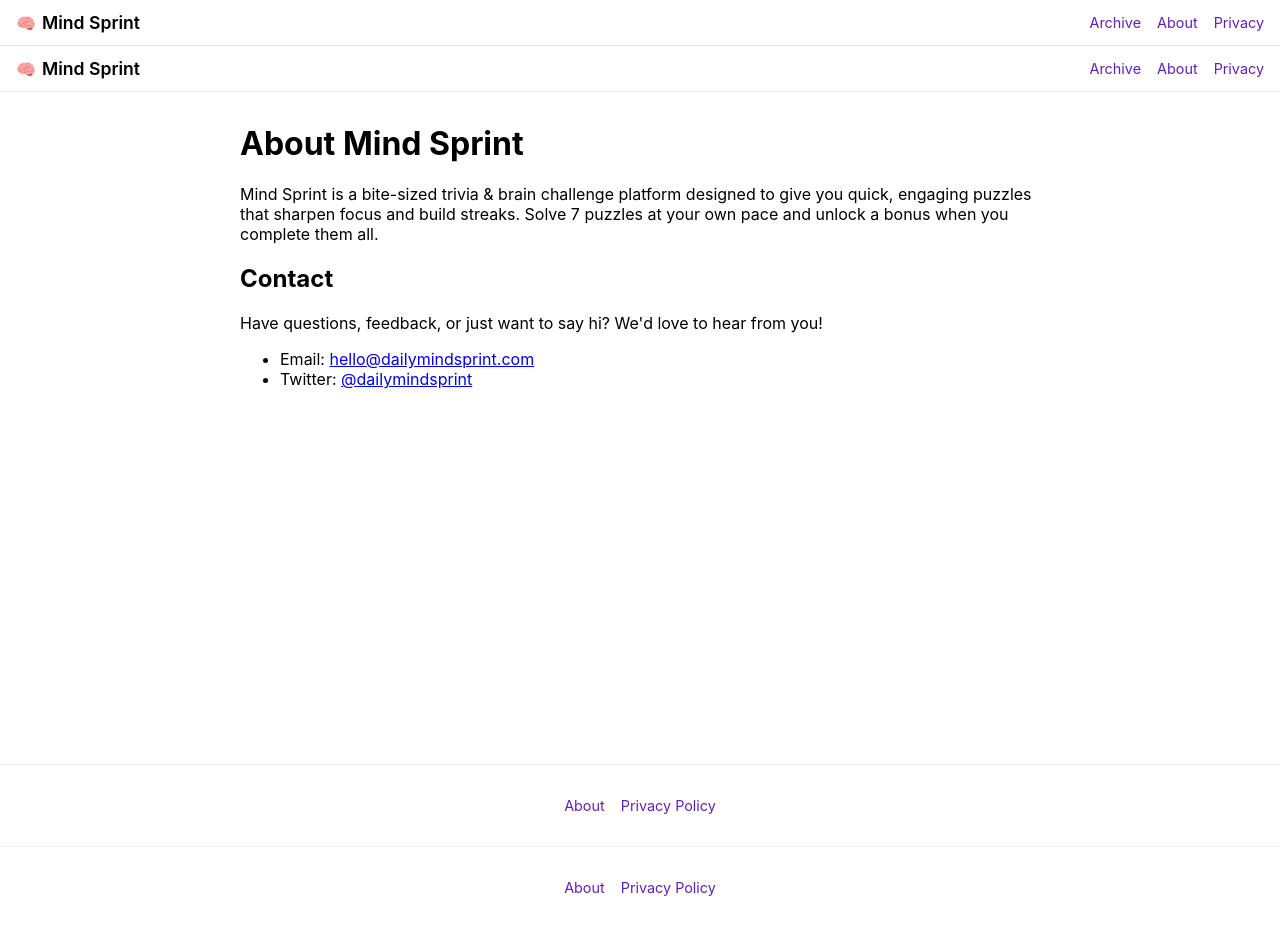
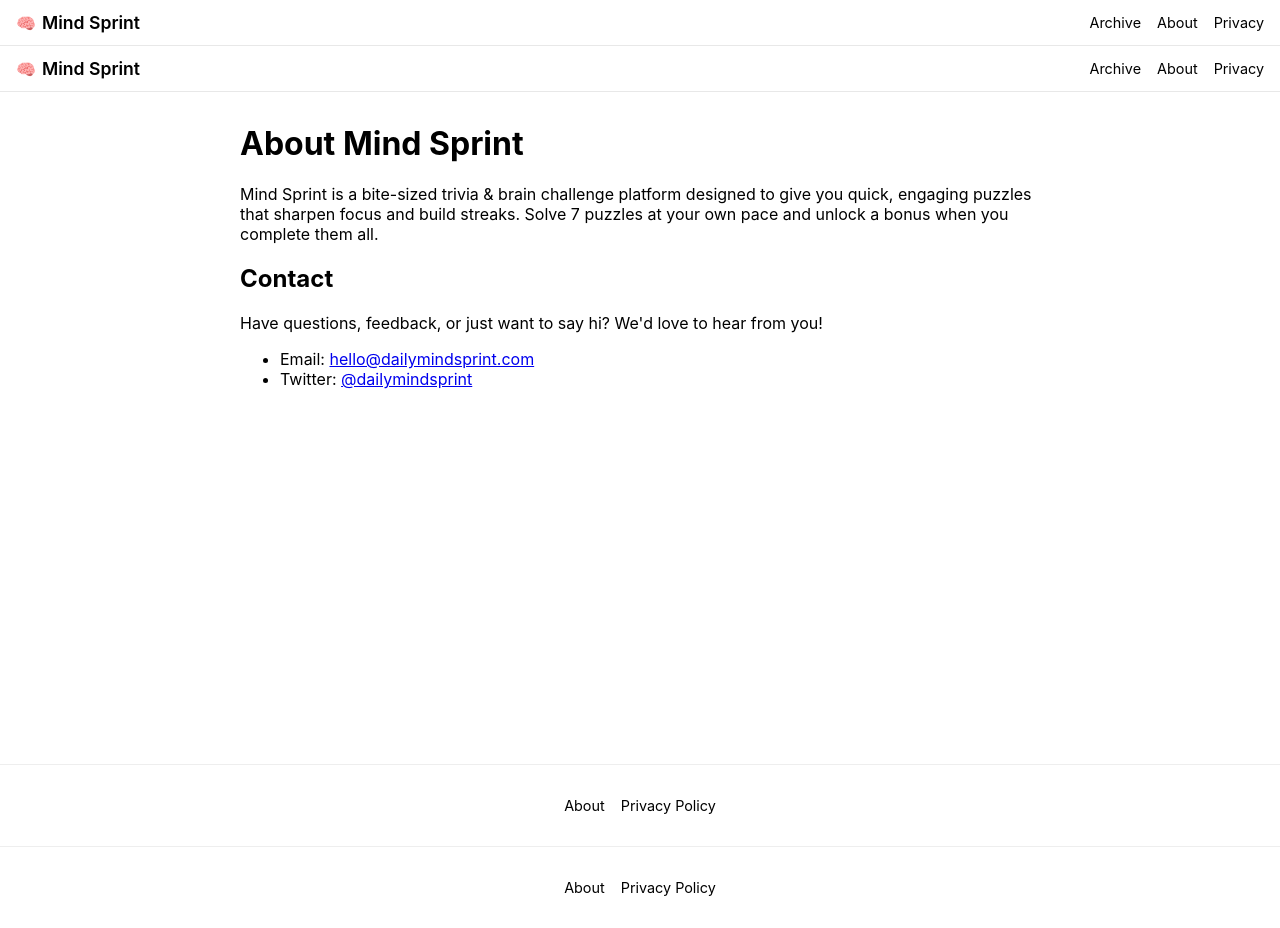
Before and after one commit to justinchase1984/mind-sprint, a Next.js app: page /about in a window 1280 px wide. Built offline with nearby package versions, Linux system fonts and the light colour scheme; no server answers.

Commit message:
Update Layout.tsx

```diff
--- a/components/Layout.tsx
+++ b/components/Layout.tsx
@@ -44,13 +44,13 @@ export default function Layout({ children, hideHeader = false }: LayoutProps) {
           </div>
           <nav style={{ display: 'flex', gap: '1rem' }}>
             <Link href="/archive" legacyBehavior>
-              <a style={{ textDecoration: 'none', color: '#5f21b7' }}>Archive</a>
+              <a style={{ textDecoration: 'none', color: '#000' }}>Archive</a>
             </Link>
             <Link href="/about" legacyBehavior>
-              <a style={{ textDecoration: 'none', color: '#5f21b7' }}>About</a>
+              <a style={{ textDecoration: 'none', color: '#000' }}>About</a>
             </Link>
             <Link href="/privacy" legacyBehavior>
-              <a style={{ textDecoration: 'none', color: '#5f21b7' }}>Privacy</a>
+              <a style={{ textDecoration: 'none', color: '#000' }}>Privacy</a>
             </Link>
           </nav>
         </header>
@@ -68,12 +68,12 @@ export default function Layout({ children, hideHeader = false }: LayoutProps) {
           }}
         >
           <Link href="/about" legacyBehavior>
-            <a style={{ marginRight: '1rem', textDecoration: 'none', color: '#5f21b7' }}>
+            <a style={{ marginRight: '1rem', textDecoration: 'none', color: '#000' }}>
               About
             </a>
           </Link>
           <Link href="/privacy" legacyBehavior>
-            <a style={{ textDecoration: 'none', color: '#5f21b7' }}>Privacy Policy</a>
+            <a style={{ textDecoration: 'none', color: '#000' }}>Privacy Policy</a>
           </Link>
         </footer>
       )}
```
